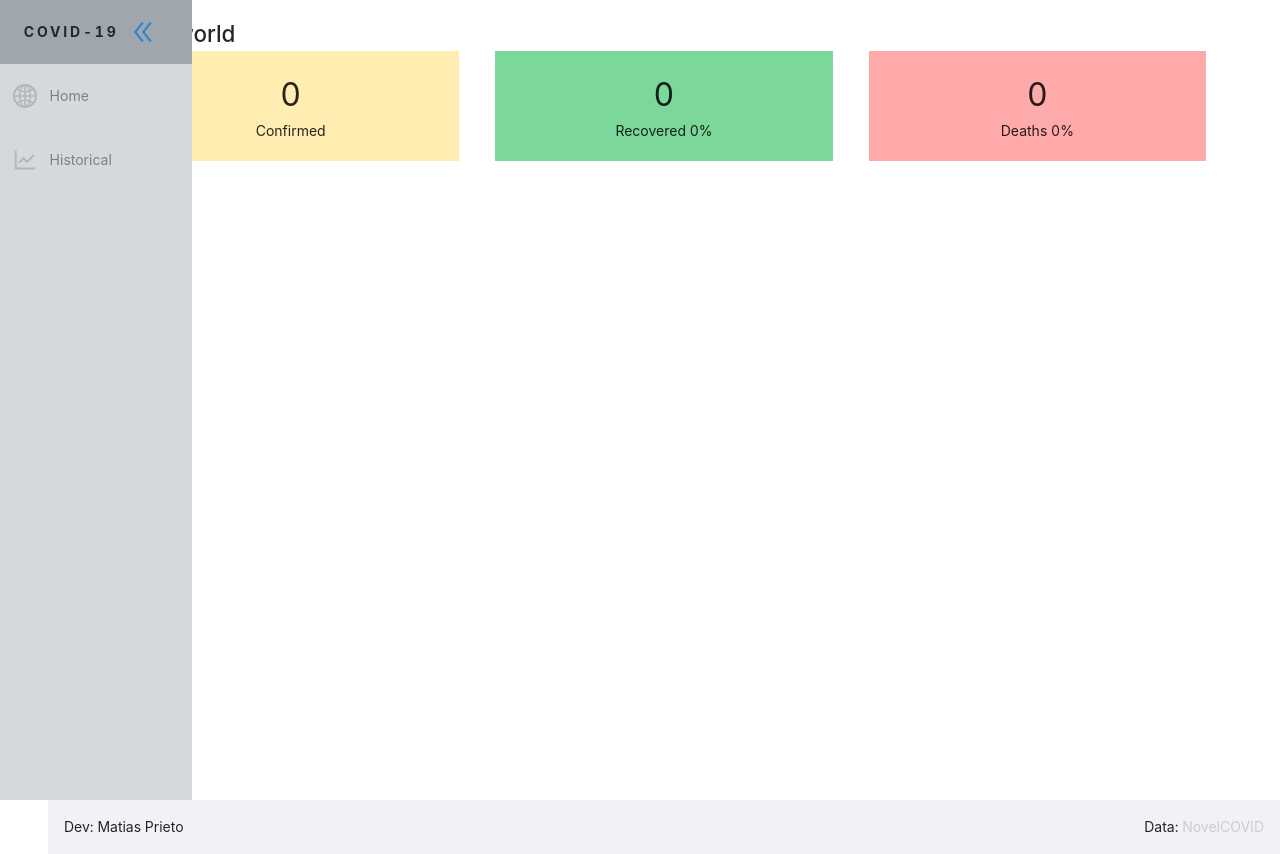
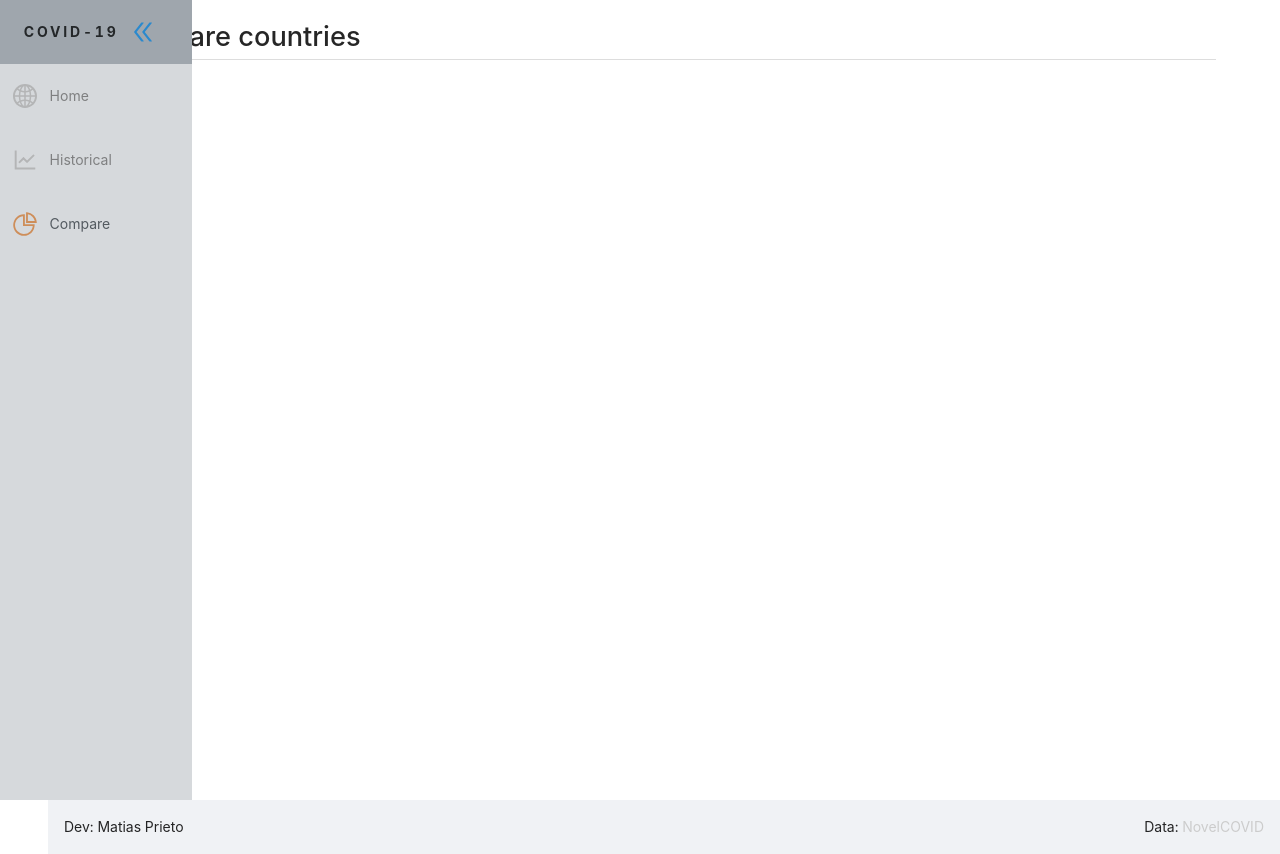
Before and after one commit to Matias-Prieto-025/covid19-app, a React (Create React App) app: page /compare in a window 1280 px wide. Built offline with nearby package versions, Linux system fonts and the light colour scheme; no server answers.

Commit message:
Compare countries: create base page and route

```diff
--- a/src/App.tsx
+++ b/src/App.tsx
@@ -11,6 +11,7 @@ import LoadingScreen from './components/Loading/LoadingScreen';
 import Layout from './layout/Layout';
 import Home from './pages/Home/Home';
 import Historical from './pages/Historical/Historical';
+import Compare from './pages/Compare/Compare';
 
 //export const AppContextState = React.createContext<StateApp>(initialAppState);
 export const AppContextDispatch = React.createContext<React.Dispatch<ActionApp>>(() => initialAppState);
@@ -68,6 +69,7 @@ function App() {
               <SummaryContexState.Provider value={summaryState}>
                   <CountriesContextState.Provider value={countriesState}>
                     <Switch>
+                      <Route path="/compare" component={Compare} />
                       <Route path="/historical" component={Historical} />
                       <Route path="/" component={Home} />
                       <Route component={() => <div>Page not found</div>} />
--- a/src/layout/Navbar/Navbar.tsx
+++ b/src/layout/Navbar/Navbar.tsx
@@ -1,6 +1,6 @@
 import React from 'react';
 import { NavLink } from 'react-router-dom';
-import { DoubleRightOutlined, GlobalOutlined, LineChartOutlined } from '@ant-design/icons';
+import { DoubleRightOutlined, GlobalOutlined, LineChartOutlined, PieChartOutlined } from '@ant-design/icons';
 import './navbar.css';
 
 const Navbar = () => {
@@ -26,6 +26,12 @@ const Navbar = () => {
             <span className="nav-link-text">Historical</span>
           </NavLink>
         </li>
+        <li className="navbar-item">
+          <NavLink exact to="/compare" activeClassName="nav-link-active" className="nav-link">
+          <PieChartOutlined />
+            <span className="nav-link-text">Compare</span>
+          </NavLink>
+        </li>
       </ul>
     </nav>
   )
--- /dev/null
+++ b/src/pages/Compare/Compare.tsx
@@ -0,0 +1,19 @@
+import React from 'react';
+import PageTitle from '../../components/PageTitle/PageTitle';
+import { Row, Col } from 'antd';
+
+const Compare = () => {
+
+    return(
+        <div>
+            <Row gutter={[16, 32]}>
+                <Col span={24}>
+                    <PageTitle title="Compare countries" />
+                </Col>
+            </Row>
+
+        </div>
+    );
+}
+
+export default Compare;
```
